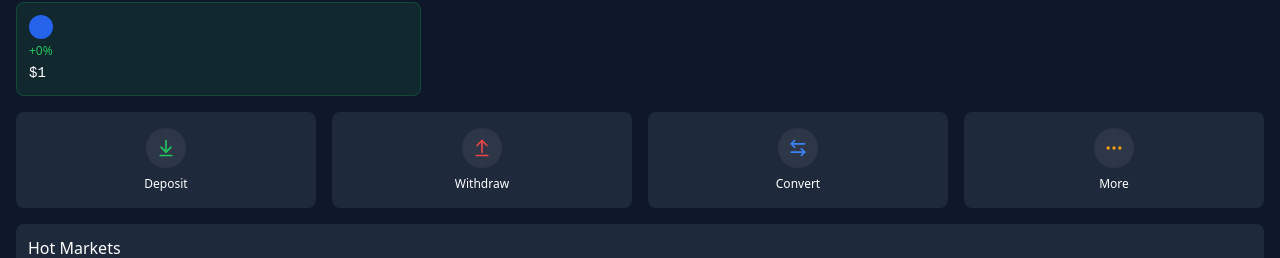
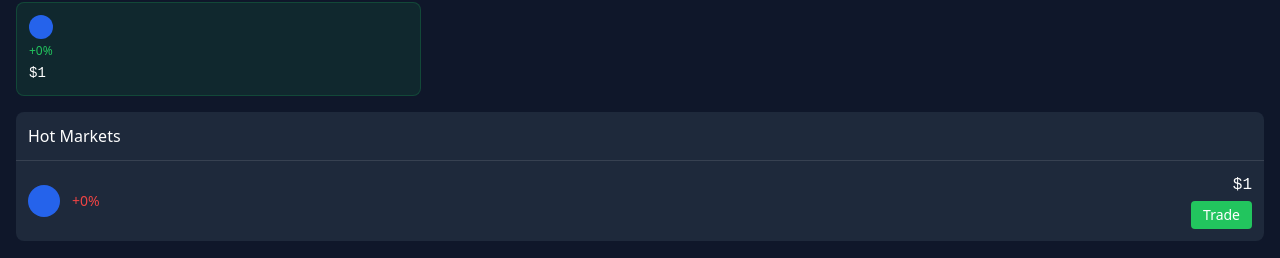
Before and after one commit to blcdev113/crypto-bun, a React (Vite) app: page / in a window 1280 px wide. Shown: the part 279-537 px from the top of the page. Built offline with nearby package versions, Linux system fonts and the light colour scheme; no server answers.

Commit message:
Completely remove action buttons from home page

```diff
--- a/src/components/MarketTickers.tsx
+++ b/src/components/MarketTickers.tsx
@@ -3,11 +3,6 @@ import { useToken } from '../context/TokenContext';
 import { formatCurrency, formatPercentage } from '../utils/formatters';
 import { binanceWS, TokenPrice } from '../services/binanceWebSocket';
 import { cryptoLogos } from '../utils/cryptoLogos';
-import { ArrowUpFromLine, ArrowDownToLine, ArrowLeftRight, MoreHorizontal } from 'lucide-react';
-import DepositModal from './DepositModal';
-import WithdrawModal from './WithdrawModal';
-import ConvertModal from './ConvertModal';
-import { usePositions } from '../context/PositionContext';
 
 interface MarketTickersProps {
   onNavigateToFutures: () => void;
@@ -16,10 +11,6 @@ interface MarketTickersProps {
 const MarketTickers: React.FC<MarketTickersProps> = ({ onNavigateToFutures }) => {
   const [tokens, setTokens] = React.useState<TokenPrice[]>([]);
   const { setSelectedToken } = useToken();
-  const { tokenBalances } = usePositions();
-  const [showDepositModal, setShowDepositModal] = useState(false);
-  const [showWithdrawModal, setShowWithdrawModal] = useState(false);
-  const [showConvertModal, setShowConvertModal] = useState(false);
 
   React.useEffect(() => {
     const unsubscribe = binanceWS.onPriceUpdate((data) => {
@@ -100,43 +91,6 @@ const MarketTickers: React.FC<MarketTickersProps> = ({ onNavigateToFutures }) =>
           })}
         </div>
 
-        {/* Quick Actions */}
-        <div className="grid grid-cols-4 gap-4 mb-4">
-          <button
-            onClick={() => setShowDepositModal(true)}
-            className="flex flex-col items-center justify-center bg-[#1E293B] p-4 rounded-lg"
-          >
-            <div className="w-10 h-10 rounded-full bg-[#2D3748] flex items-center justify-center mb-2">
-              <ArrowDownToLine className="w-5 h-5 text-[#22C55E]" />
-            </div>
-            <span className="text-xs">Deposit</span>
-          </button>
-          <button
-            onClick={() => setShowWithdrawModal(true)}
-            className="flex flex-col items-center justify-center bg-[#1E293B] p-4 rounded-lg"
-          >
-            <div className="w-10 h-10 rounded-full bg-[#2D3748] flex items-center justify-center mb-2">
-              <ArrowUpFromLine className="w-5 h-5 text-[#EF4444]" />
-            </div>
-            <span className="text-xs">Withdraw</span>
-          </button>
-          <button
-            onClick={() => setShowConvertModal(true)}
-            className="flex flex-col items-center justify-center bg-[#1E293B] p-4 rounded-lg"
-          >
-            <div className="w-10 h-10 rounded-full bg-[#2D3748] flex items-center justify-center mb-2">
-              <ArrowLeftRight className="w-5 h-5 text-[#3B82F6]" />
-            </div>
-            <span className="text-xs">Convert</span>
-          </button>
-          <button className="flex flex-col items-center justify-center bg-[#1E293B] p-4 rounded-lg">
-            <div className="w-10 h-10 rounded-full bg-[#2D3748] flex items-center justify-center mb-2">
-              <MoreHorizontal className="w-5 h-5 text-[#F59E0B]" />
-            </div>
-            <span className="text-xs">More</span>
-          </button>
-        </div>
-
         {/* Market Table */}
         <div className="bg-[#1E293B] rounded-lg overflow-hidden">
           <div className="p-3 border-b border-gray-700">
@@ -190,7 +144,6 @@ const MarketTickers: React.FC<MarketTickersProps> = ({ onNavigateToFutures }) =>
           </div>
         </div>
       </div>
-
     </div>
   );
 };
```
